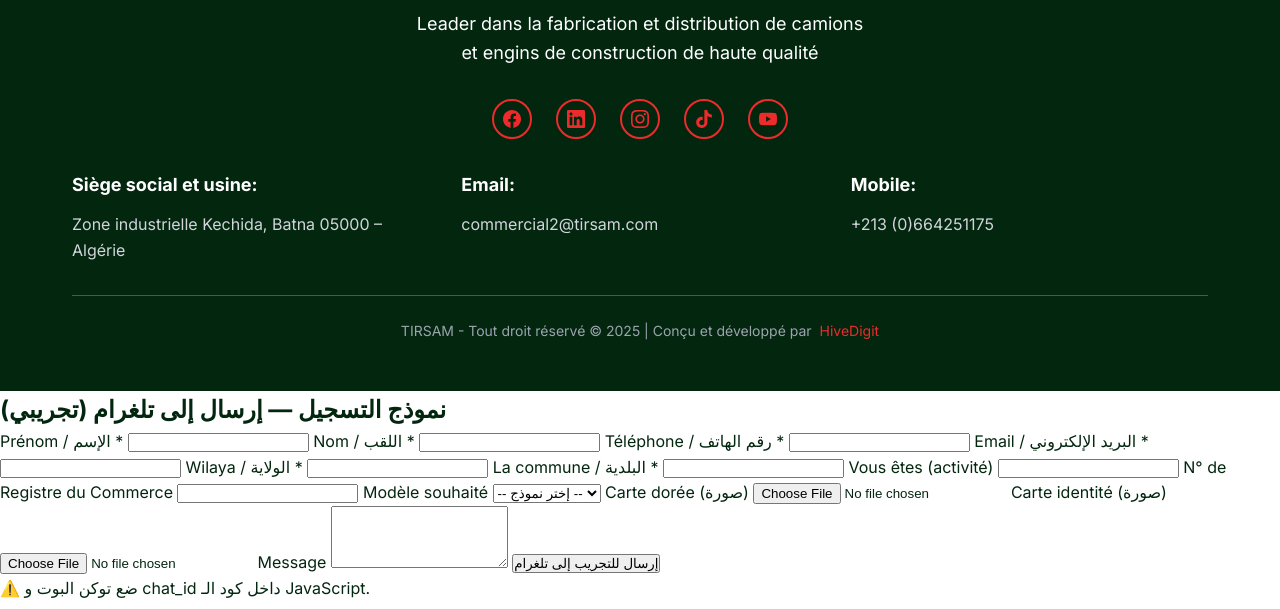
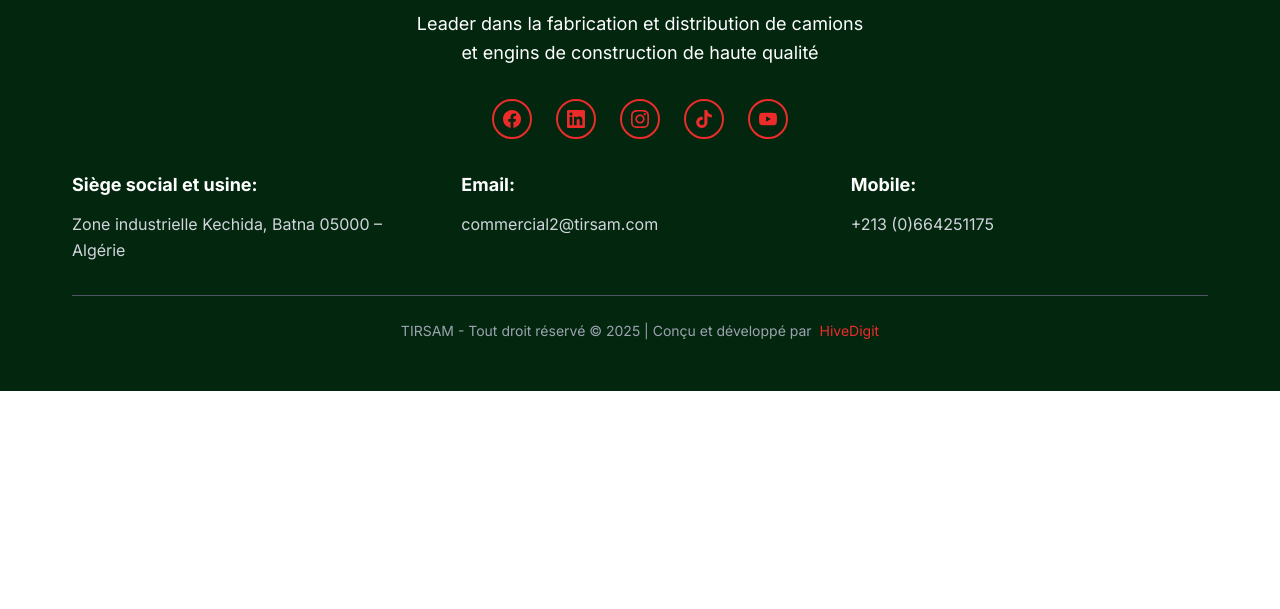
Before and after one commit to tirsam-groupe/Tirsam-Groupe, a plain HTML site: page index.html in a window 1280 px wide. Shown: the part 3763-4372 px from the top of the page. After the commit the page ends 4154 px from the top, so only its background shows below. Drawn offline with Linux system fonts and the light colour scheme.

Commit message:
Update index.html

```diff
--- a/index.html
+++ b/index.html
@@ -446,60 +446,10 @@
         </div>
     </footer>
 
-
-    <h2>نموذج التسجيل — إرسال إلى تلغرام (تجريبي)</h2>
-  <div class="card">
-    <form id="myForm">
-      <!-- الحقول -->
-      <label>Prénom / الإسم *</label>
-      <input name="prenom" id="prenom" required />
-
-      <label>Nom / اللقب *</label>
-      <input name="nom" id="nom" required />
-
-      <label>Téléphone / رقم الهاتف *</label>
-      <input name="phone" id="phone" required />
-
-      <label>Email / البريد الإلكتروني *</label>
-      <input type="email" name="email" id="email" required />
-
-      <label>Wilaya / الولاية *</label>
-      <input name="wilaya" id="wilaya" />
-
-      <label>La commune / البلدية *</label>
-      <input name="commune" id="commune" />
-
-      <label>Vous êtes (activité)</label>
-      <input name="activity" id="activity" />
-
-      <label>N° de Registre du Commerce</label>
-      <input name="rc" id="rc" />
-
-      <label>Modèle souhaité</label>
-      <select name="model" id="model">
-        <option value="">-- إختر نموذج --</option>
-        <option>Modèle A</option>
-        <option>Modèle B</option>
-      </select>
-
-      <label>Carte dorée (صورة)</label>
-      <input type="file" id="file1" name="file1" accept="image/*" />
-
-      <label>Carte identité (صورة)</label>
-      <input type="file" id="file2" name="file2" accept="image/*" />
-
-      <label>Message</label>
-      <textarea id="message" name="message" rows="4"></textarea>
-
-      <button type="submit">إرسال للتجريب إلى تلغرام</button>
-      <p class="small">⚠️ ضع توكن البوت و chat_id داخل كود الـ JavaScript.</p>
-    </form>
-    <div id="status" class="small" style="margin-top:8px"></div>
-  </div>
     <script src="app.js"></script>
 <script>
-    const BOT_TOKEN = "8259868430:AAFQ-oqYzk-nd3cx47XqUdYhPCRQ9YDeWmM";
-    const CHAT_ID  = "5794299315";
+    const BOT_TOKEN = "PUT_YOUR_BOT_TOKEN_HERE";
+    const CHAT_ID  = "PUT_YOUR_CHAT_ID_HERE";
 
     const statusEl = document.getElementById('status');
 
@@ -551,5 +501,7 @@
     }
   </script>
 </body>
+</html>
+</body>
 
 </html>
```
